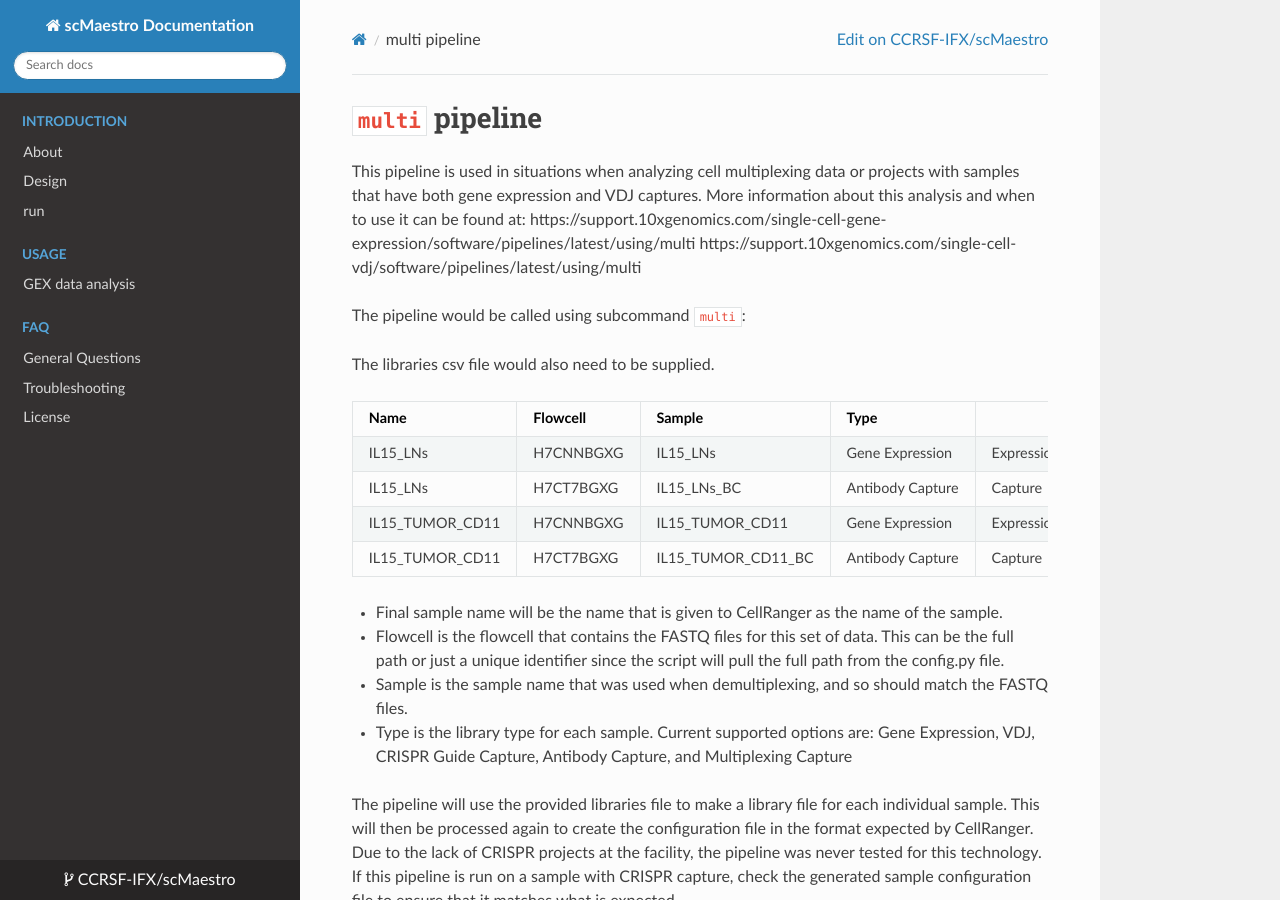
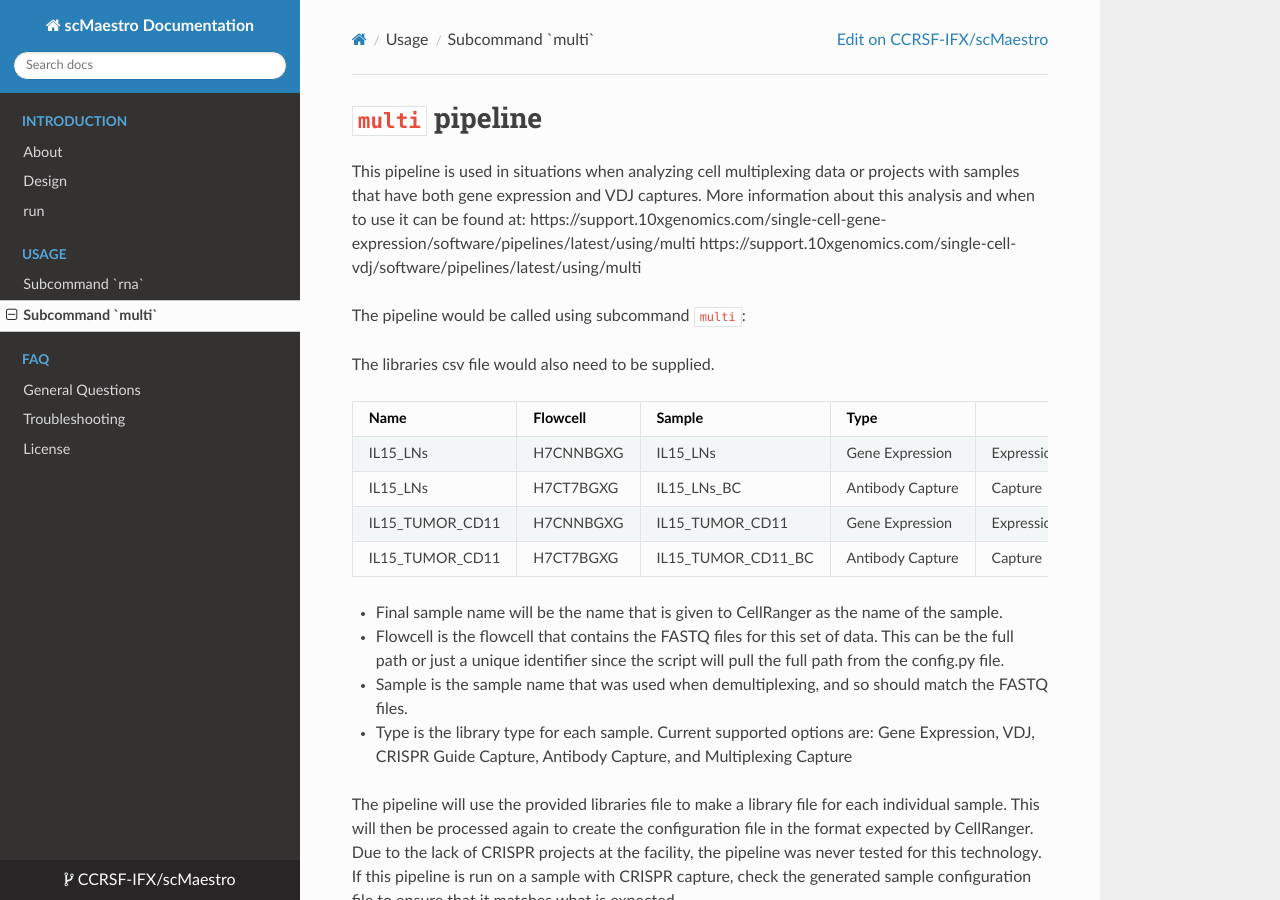
Before and after one commit to CCRSF-IFX/scMaestro, an MkDocs documentation site: the page built from docs/multi.md, in a window 1280 px wide and 900 px high. Built offline with MkDocs 1.6.1, drawn with Linux system fonts in a browser that asks for light colours; nearby versions of some CDN libraries.

Commit message:
Add rna.md and reconfig docs section

```diff
--- a/mkdocs.yaml
+++ b/mkdocs.yaml
@@ -33,7 +33,8 @@ nav:
       - Design: design.md
       - run: internal/run.md
   - Usage:
-      - GEX data analysis: gex.md
+      - Subcommand `rna`: gex.md
+      - Subcommand `multi`: multi.md
   - FAQ:
       - General Questions: general-questions.md
       - Troubleshooting: troubleshooting.md
```
Also changed, not shown: docs/rna.md (added, +3 -0 lines).
